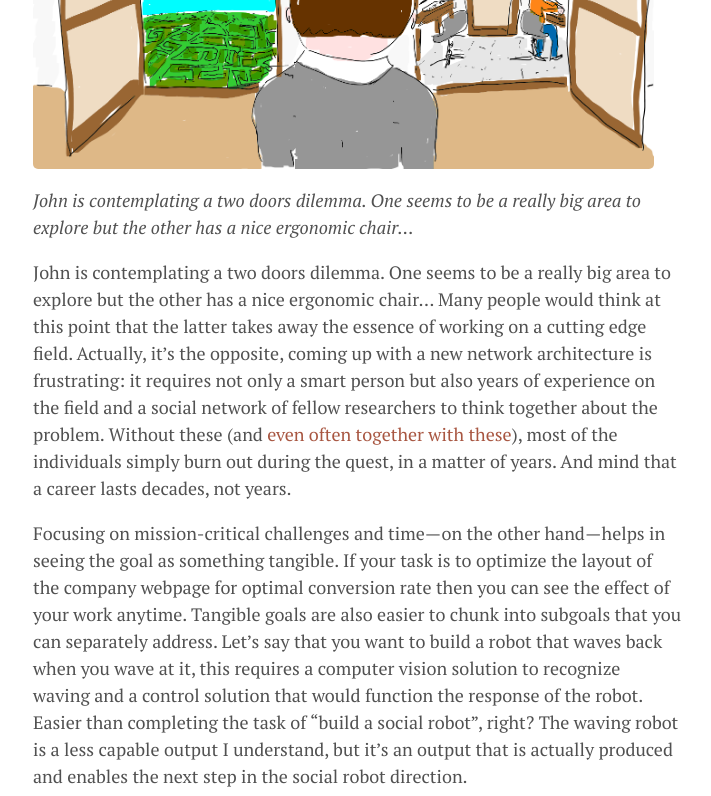
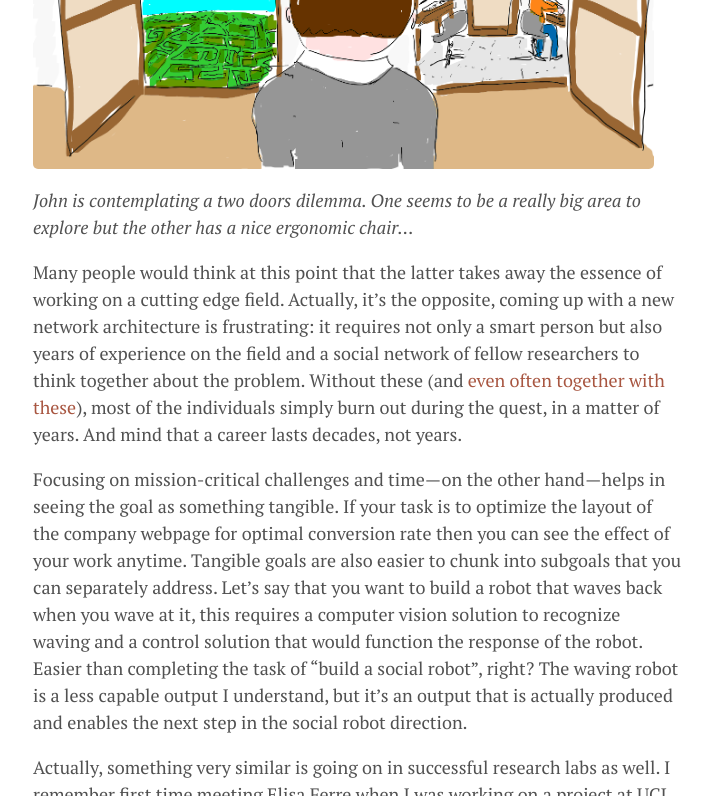
Before and after one commit to nimdvir/agostontorok.github.io, a Jekyll site: the page built from _posts/2019-01-01-effectivedsteams1.md, in a window 1280 px wide and 1400 px high, scrolled down 1140 px, cut to the strip 0-796 px from the top of the window. Shown: the whole strip, without its empty margins (381-1092 px from the left). Built offline with Jekyll 4.4.1, drawn with Linux system fonts in a browser that asks for light colours; nearby versions of some CDN libraries; some web fonts are replaced; comment, search, counter and statistics services are not loaded; some of the changed text lies outside the part shown.

Commit message:
removed duplicate captions

```diff
--- a/_posts/2019-01-01-effectivedsteams1.md
+++ b/_posts/2019-01-01-effectivedsteams1.md
@@ -16,7 +16,6 @@ This recipe starts with the aspect I most often hear from managers: realizing th
 <img class="  wp-image-74 alignright" src="/public/img/edst1_1.png" alt="" width = "auto" height="350" />
 <em>John is contemplating a two doors dilemma. One seems to be a really big area to explore but the other has a nice ergonomic chair…</em>
 
-John is contemplating a two doors dilemma. One seems to be a really big area to explore but the other has a nice ergonomic chair…
 Many people would think at this point that the latter takes away the essence of working on a cutting edge field. Actually, it’s the opposite, coming up with a new network architecture is frustrating: it requires not only a smart person but also years of experience on the field and a social network of fellow researchers to think together about the problem. Without these (and [even often together with these](https://www.nature.com/articles/d41586-018-04023-5)), most of the individuals simply burn out during the quest, in a matter of years. And mind that a career lasts decades, not years.
 
 Focusing on mission-critical challenges and time — on the other hand — helps in seeing the goal as something tangible. If your task is to optimize the layout of the company webpage for optimal conversion rate then you can see the effect of your work anytime. Tangible goals are also easier to chunk into subgoals that you can separately address. Let’s say that you want to build a robot that waves back when you wave at it, this requires a computer vision solution to recognize waving and a control solution that would function the response of the robot. Easier than completing the task of “build a social robot”, right? The waving robot is a less capable output I understand, but it’s an output that is actually produced and enables the next step in the social robot direction.
@@ -28,7 +27,6 @@ Actually, something very similar is going on in successful research labs as well
 <img class="  wp-image-74 alignright" src="/public/img/edst1_2.png" alt="" width = "auto" height="350" />
 <em>Mike has another meeting in 5 minutes and wants to know before that if it should be A or B…</em>
 
-Mike has another meeting in 5 minutes and wants to know before that if it should be A or B…
 In this field the more senior you are the more often you will be asked by the stakeholders for expert advice. Here is an example situation:
 
 _CEO: John, I understand you spent the last three weeks with investigating whether we should run our campaign with Gal Gadot or Margot Robbie. So: who should we choose?_
@@ -44,7 +42,6 @@ I remember hearing from a fellow data scientist, that he wants to tell all the d
 <img class="  wp-image-74 alignright" src="/public/img/edst1_3.png" alt="" width = "auto" height="350" />
 <em>Deadline day. John is expecting Marc to deliver his solution for the project. He did not understand why Marc was asking for more time to develop the solution.</em>
 
-Deadline day. John is expecting Marc to deliver his solution for the project. He did not understand why Marc was asking for more time to develop the solution…
 So far I talked about more of the individual perspective, but before ending these thoughts it is necessary to talk about the team perspective as well. What is common in the communication of Google, Apple, Amazon and Netflix leaders and employees? Just listen to how Sundar Pichai, Tim Cook, Jeff Bezos or Reed Hastings talk about what they are doing. _We are introducing, we’ve found, and our vision_ are just some of the expressions you can hear in these talks, not any I’m introducing, I’ve found or even my vision. These keynotes are texted carefully to bring a very important message through: we (aka. the people of the company) are making the change. This message is crucial because it lets people being part of the greater whole. Understanding the business goal as a manager is not enough, solely your understanding will not bring the best performance of your team. They also need to understand it, which is easiest if they can relate to it and see their role in enabling something grand.
 
 In 1962, when JFK visited a NASA facility, he met a janitor and asked what he was doing, the janitor’s response was _“I’m helping put a man on the Moon”_. That is, he was not just cleaning the floor of some building, he was making sure that his colleagues — that happen to be astronauts — can do their job in the nicest, most hygienic environment possible that would stimulate their creativity and help them reach the Moon. That janitor had a really unique talent and not many people see their job this way. Oftentimes, despite actually putting people on the Moon. If you read this article, chances are that you and your colleagues are working on something that is close in significance to flying to the Moon. The problem with that is twofold. First, we are spending 8+ hours of our day at the workplace; it is much more satisfying to feel that our time is translated to an actual change in the state of the world. Second, perhaps even more important from the perspective of the current post, if you don’t see the relation of your work to any bigger picture then you are not able to bring the best out of yourself simply because you don’t know the place of your work and its relation to others’ works or to the final product. This is especially true for jobs requiring high abstraction capability and creativity.
```
